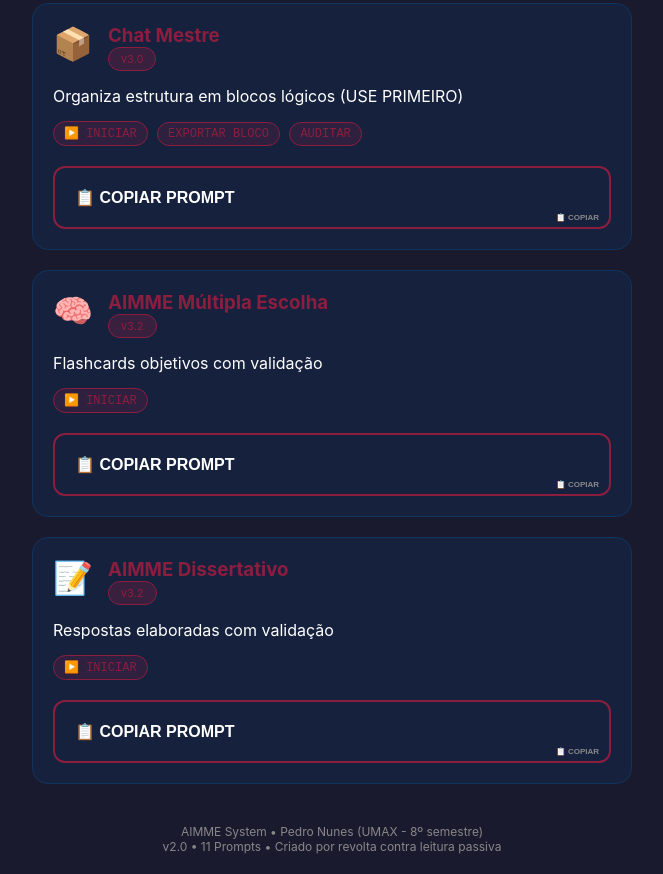
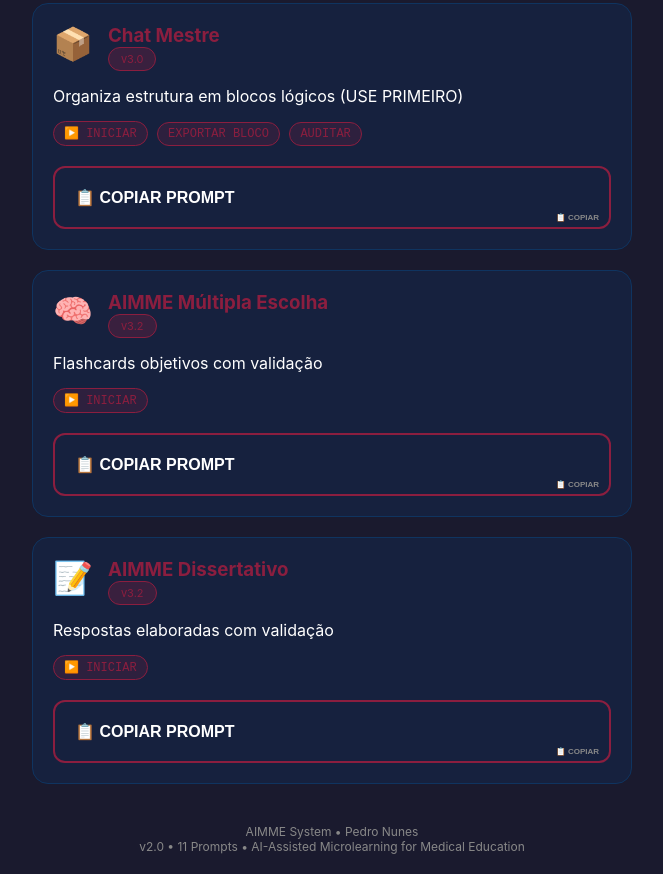
Before and after one commit to Arvakk/aimme-launcher, a plain HTML site: page index.html in a window 1280 px wide. Shown: the part 1517-2391 px from the top of the page, without its empty margins (308-971 px from the left). Drawn offline with Linux system fonts and the light colour scheme.

Commit message:
Update index.html

```diff
--- a/index.html
+++ b/index.html
@@ -867,8 +867,8 @@ textarea {
   <div id="status" class="status"></div>
 
   <div class="footer">
-    AIMME System • Pedro Nunes (UMAX - 8º semestre)<br>
-    v2.0 • 11 Prompts • Criado por revolta contra leitura passiva
+    AIMME System • Pedro Nunes<br>
+    v2.0 • 11 Prompts • AI-Assisted Microlearning for Medical Education
   </div>
 </div>
 
```
